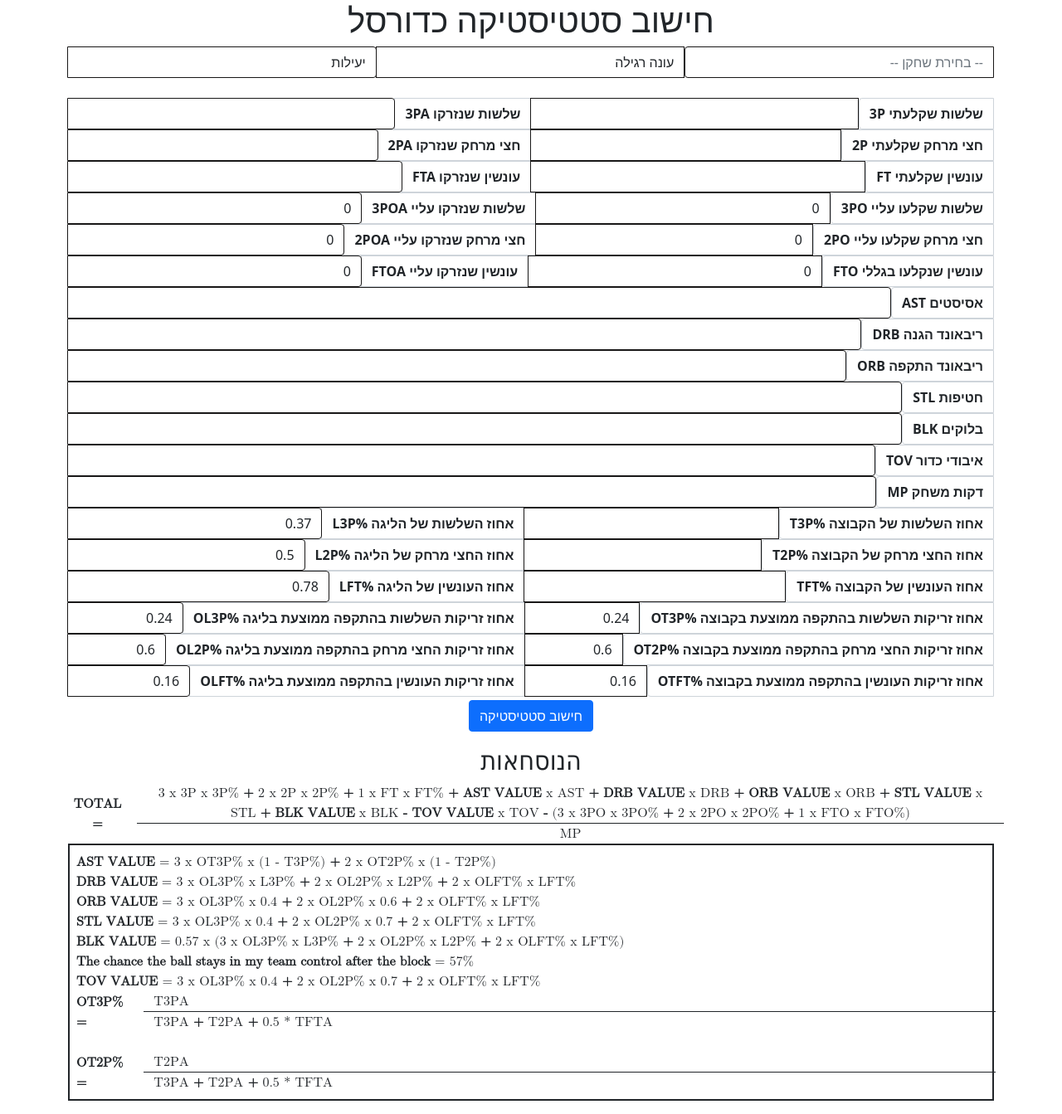
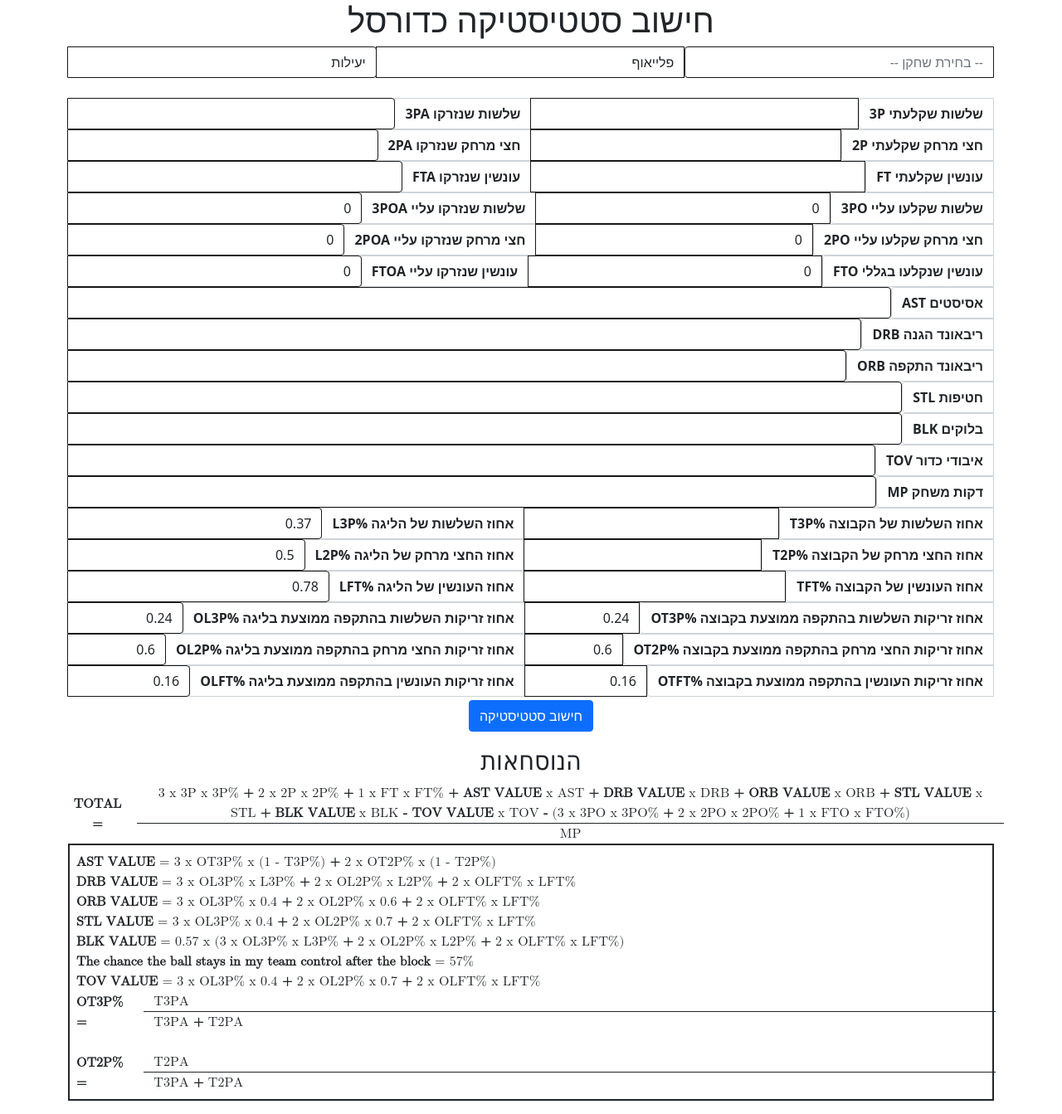
Before and after one commit to d4nieldev/basketball-stats, a Flask app: page / in a window 1280 px wide. Shown: the whole page at 83% size. Run offline with Flask 2, Linux system fonts and the light colour scheme.

Commit message:
some name changing

```diff
--- a/templates/basketball_stats.html
+++ b/templates/basketball_stats.html
@@ -23,12 +23,12 @@
                     {% endfor %}
                 </datalist>
                 <select id="selectPlayoffs" class="form-control">
+                    <option value="Playoffs">פלייאוף</option>
                     <option value="Season">עונה רגילה</option>
-                    <option value="Playoffs">פלייאוף</option>
                 </select>
                 <select id="selectMP" class="form-control">
                     <option value="efficiency">יעילות</option>
-                    <option value="power">עוצמה</option>
+                    <option value="power">יעילות לפי דקה אחת</option>
                 </select>
             </div>
             <div id="selectYear" class="d-none">
@@ -207,7 +207,7 @@
                                 <div class="row">
                                     <div class="col border-bottom border-1 border-dark"></div>
                                 </div>
-                                <div class="row"><div class="col">T3PA <b>+</b> T2PA  <b>+</b> 0.5 * TFTA</div></div>
+                                <div class="row"><div class="col">T3PA <b>+</b> T2PA</div></div>
                             </div>
                         </div>
                         <br>
@@ -220,7 +220,7 @@
                                 <div class="row">
                                     <div class="col border-bottom border-1 border-dark"></div>
                                 </div>
-                                <div class="row"><div class="col">T3PA <b>+</b> T2PA  <b>+</b> 0.5 * TFTA</div></div>
+                                <div class="row"><div class="col">T3PA <b>+</b> T2PA</div></div>
                             </div>
                         </div>
                     </div>
--- a/utils.py
+++ b/utils.py
@@ -82,8 +82,8 @@ def get_player_year_stats(table, selected_year):
                         except ZeroDivisionError:
                             player_stats['team_ft_ratio'] = LeagueStats.ft_league_ratio
 
-                        player_stats['p3_team_attack_ratio'] = round(team_3pa / (team_3pa + team_2pa + (team_fta / 2)), 3)
-                        player_stats['p2_team_attack_ratio'] = round(team_2pa / (team_3pa + team_2pa + (team_fta / 2)), 3)
+                        player_stats['p3_team_attack_ratio'] = round(team_3pa / (team_3pa + team_2pa), 3)
+                        player_stats['p2_team_attack_ratio'] = round(team_2pa / (team_3pa + team_2pa), 3)
 
                     except (TypeError, AttributeError):
                         # no team info
```
Also changed, not shown: playernames.py (+2 -5 lines).
